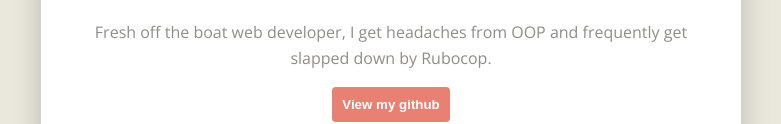
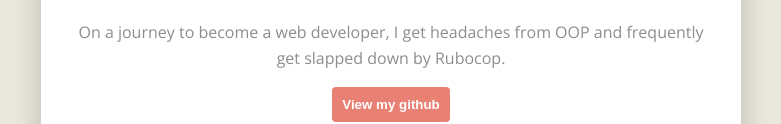
Before and after one commit to mark-c-81/profile, a plain HTML site: page index.html in a window 1280 px wide. Shown: the part 253-377 px from the top of the page, without its empty margins (249-1030 px from the left). Drawn offline with nearby package versions, Linux system fonts and the light colour scheme.

Commit message:
updated html

```diff
--- a/index.html
+++ b/index.html
@@ -17,7 +17,7 @@
 			<div class="card">
 				<h1>Mark Crelley "Developer"</h1>
 				<img src="images/gitprofile.jpeg" alt="Mark" id="profile">
-				<p>Fresh off the boat web developer, I get headaches from OOP and frequently get slapped down by Rubocop.</p>
+				<p>On a journey to become a web developer, I get headaches from OOP and frequently get slapped down by Rubocop.</p>
 				<a href="https://github.com/mark-c-81">
 					<button type="button" id="button">View my github</button>
 				</a>
```
